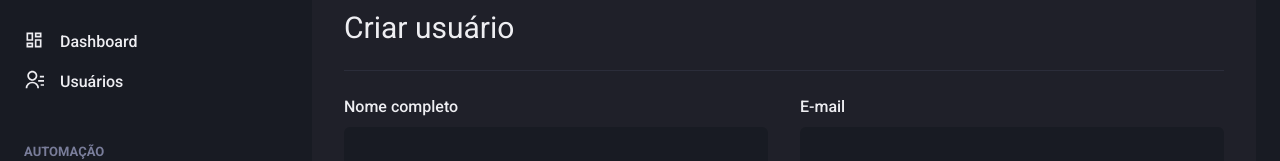
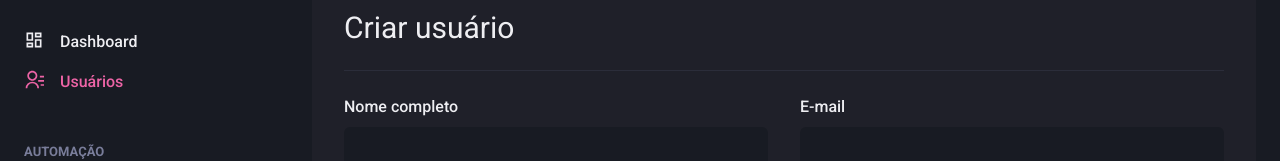
Before and after one commit to Daniel-Vinicius/Ignite-React, a Next.js app in the folder 04-dashgo/: page /users/create in a window 1280 px wide. Shown: the part 142-303 px from the top of the page. Built offline with nearby package versions, Linux system fonts and the light colour scheme.

Commit message:
Responsividade

```diff
--- /dev/null
+++ b/04-dashgo/src/components/ActiveLink.tsx
@@ -0,0 +1,36 @@
+import Link, { LinkProps } from "next/link";
+import { useRouter } from "next/router";
+import { ReactElement, cloneElement } from "react";
+
+interface ActiveLinkProps extends LinkProps {
+  children: ReactElement;
+  sholdMatchExactHref?: boolean;
+}
+
+export function ActiveLink({
+  children,
+  sholdMatchExactHref = false,
+  ...rest
+}: ActiveLinkProps) {
+  const { asPath } = useRouter();
+  let isActive = false;
+
+  if ((sholdMatchExactHref && asPath === rest.href) || asPath === rest.as) {
+    isActive = true;
+  }
+
+  if (
+    !sholdMatchExactHref &&
+    (asPath.startsWith(String(rest.href)) || asPath.startsWith(String(rest.as)))
+  ) {
+    isActive = true;
+  }
+
+  return (
+    <Link {...rest}>
+      {cloneElement(children, {
+        color: isActive ? "pink.400" : "gray.50",
+      })}
+    </Link>
+  );
+}
--- a/04-dashgo/src/components/Sidebar/NavLink.tsx
+++ b/04-dashgo/src/components/Sidebar/NavLink.tsx
@@ -1,27 +1,34 @@
+import { ElementType } from "react";
+
 import {
   Text,
-  Link,
+  Link as ChakraLink,
   Icon,
   LinkProps as ChakraLinkProps,
 } from "@chakra-ui/react";
-import { ElementType } from "react";
+
+import { ActiveLink } from "../ActiveLink";
 
 interface NavLinkProps extends ChakraLinkProps {
   icon: ElementType;
   children: string;
+  href: string;
 }
 
 export function NavLink({
   children,
   icon,
+  href,
   ...rest
 }: NavLinkProps): JSX.Element {
   return (
-    <Link display="flex" align="center" {...rest}>
-      <Icon as={icon} fontSize="20" />
-      <Text ml="4" fontWeight="medium">
-        {children}
-      </Text>
-    </Link>
+    <ActiveLink href={href} passHref>
+      <ChakraLink display="flex" align="center" {...rest}>
+        <Icon as={icon} fontSize="20" />
+        <Text ml="4" fontWeight="medium">
+          {children}
+        </Text>
+      </ChakraLink>
+    </ActiveLink>
   );
 }
--- a/04-dashgo/src/components/Sidebar/SidebarNav.tsx
+++ b/04-dashgo/src/components/Sidebar/SidebarNav.tsx
@@ -15,13 +15,21 @@
     <Box as="aside" w="64" mr="8">
       <Stack spacing="12" align="flex-start">
         <NavSection title="GERAL">
-          <NavLink icon={RiDashboardLine}>Dashboard</NavLink>
-          <NavLink icon={RiContactsLine}>Usuários</NavLink>
+          <NavLink icon={RiDashboardLine} href="/dashboard">
+            Dashboard
+          </NavLink>
+          <NavLink icon={RiContactsLine} href="/users">
+            Usuários
+          </NavLink>
         </NavSection>
 
         <NavSection title="AUTOMAÇÃO">
-          <NavLink icon={RiInputMethodLine}>Formulários</NavLink>
-          <NavLink icon={RiGitMergeLine}>Automação</NavLink>
+          <NavLink icon={RiInputMethodLine} href="/forms">
+            Formulários
+          </NavLink>
+          <NavLink icon={RiGitMergeLine} href="/automation">
+            Automação
+          </NavLink>
         </NavSection>
       </Stack>
     </Box>
--- a/04-dashgo/src/pages/users/create.tsx
+++ b/04-dashgo/src/pages/users/create.tsx
@@ -1,4 +1,5 @@
 import Head from "next/head";
+import Link from "next/link";
 
 import {
   Box,
@@ -19,7 +20,7 @@
   return (
     <>
       <Head>
-        <title>DashGo | Usuários</title>
+        <title>DashGo | Usuários | Criar</title>
       </Head>
       <Box>
         <Header />
@@ -27,7 +28,7 @@
         <Flex w="100%" my="6" maxWidth={1480} mx="auto" px="6">
           <Sidebar />
 
-          <Box flex="1" borderRadius={8} bg="gray.800" p="8">
+          <Box flex="1" borderRadius={8} bg="gray.800" p={["6", "8"]}>
             <Heading size="lg" fontWeight="normal">
               Criar usuário
             </Heading>
@@ -35,12 +36,12 @@
             <Divider my="6" borderColor="gray.700" />
 
             <VStack spacing="8">
-              <SimpleGrid minChildWidth="240px" spacing="8" w="100%">
+              <SimpleGrid minChildWidth="240px" spacing={["6", "8"]} w="100%">
                 <Input name="name" label="Nome completo" />
                 <Input name="email" type="email" label="E-mail" />
               </SimpleGrid>
 
-              <SimpleGrid minChildWidth="240px" spacing="8" w="100%">
+              <SimpleGrid minChildWidth="240px" spacing={["6", "8"]} w="100%">
                 <Input name="password" type="password" label="Senha" />
                 <Input
                   name="password_confirmation"
@@ -52,7 +53,9 @@
 
             <Flex mt="8" justify="flex-end">
               <HStack spacing="4">
-                <Button colorScheme="whiteAlpha">Cancelar</Button>
+                <Link href="/users" passHref>
+                  <Button colorScheme="whiteAlpha">Cancelar</Button>
+                </Link>
                 <Button colorScheme="pink">Salvar</Button>
               </HStack>
             </Flex>
--- a/04-dashgo/src/pages/users/index.tsx
+++ b/04-dashgo/src/pages/users/index.tsx
@@ -1,4 +1,5 @@
 import Head from "next/head";
+import Link from "next/link";
 
 import {
   Box,
@@ -44,6 +45,7 @@
               <Heading size="lg" fontWeight="normal">
                 Usuários
               </Heading>
+              <Link href="/users/create" passHref>
                 <Button
                   as="a"
                   size="sm"
@@ -53,6 +55,7 @@
                 >
                   Criar novo
                 </Button>
+              </Link>
             </Flex>
 
             <Table colorScheme="whiteAlpha">
```
Lines whose indentation alone changed are shown as unchanged.
